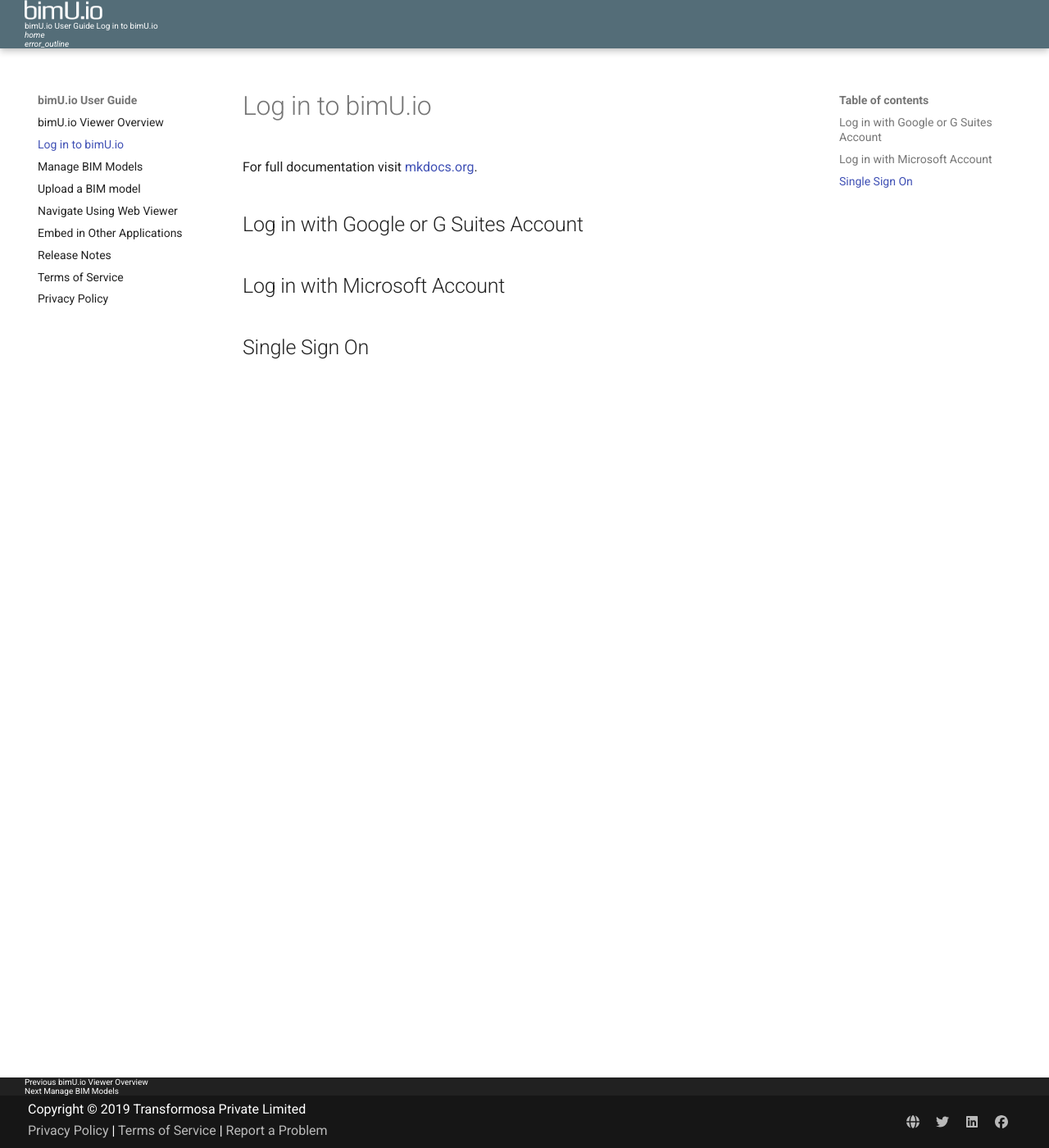
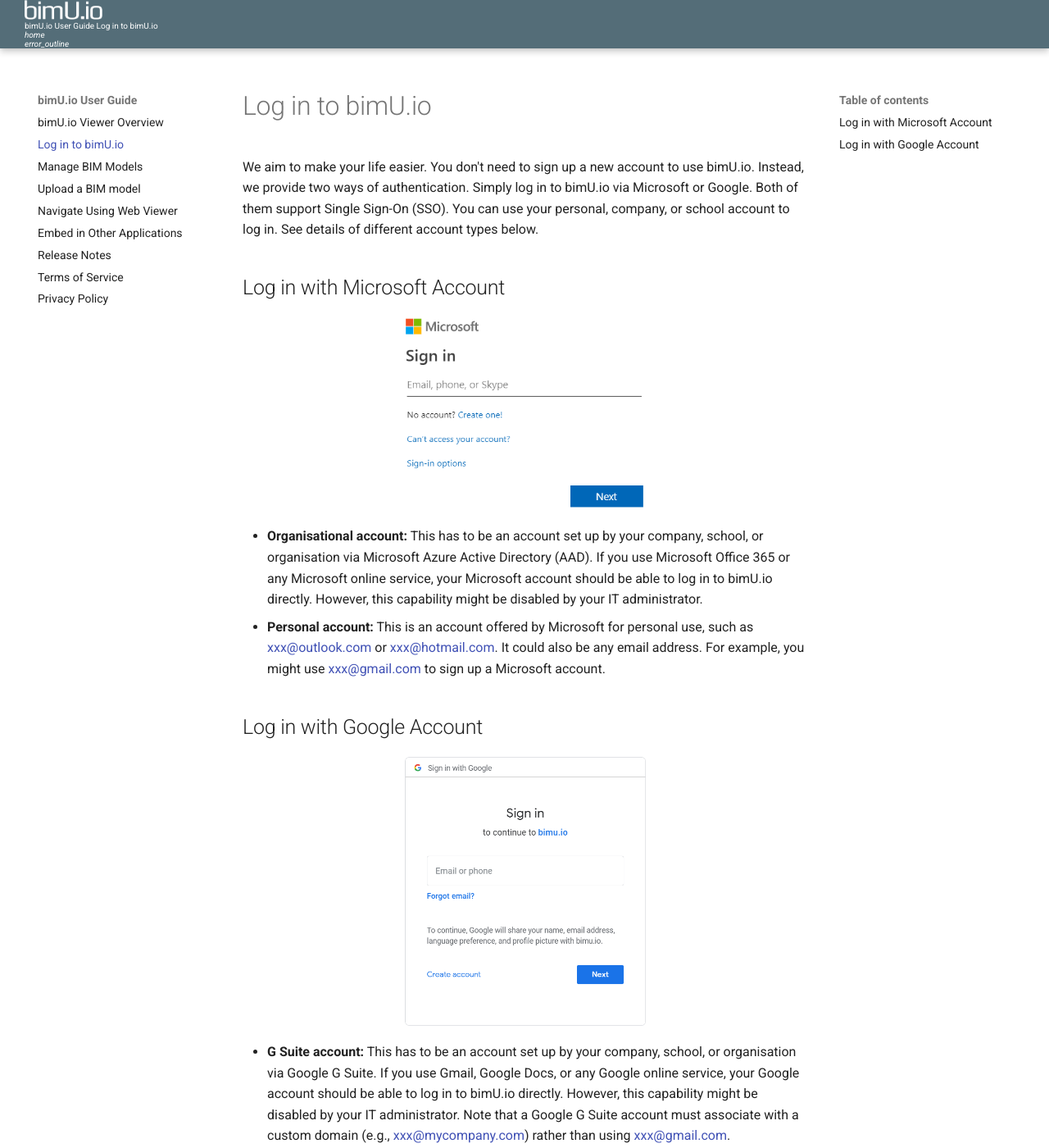
Before and after one commit to Transformosa/bimU.io.Docs, an MkDocs documentation site: the page built from docs/log-in-to-bimu-viewer.md, in a window 1280 px wide and 1400 px high. Shown: the whole window at 82% size. Built offline with MkDocs 1.6.1 and Material for MkDocs 9.7.7, drawn with Linux system fonts in a browser that asks for light colours; comment, search, counter and statistics services are not loaded; some of the changed text lies outside the part shown.

Commit message:
added custom stylesheet, added links to footer, writing login instruction

```diff
--- /dev/null
+++ b/docs/css/custom.css
@@ -0,0 +1,4 @@
+.center {
+    display: table;
+    margin: 0 auto;
+}
--- a/docs/log-in-to-bimu-viewer.md
+++ b/docs/log-in-to-bimu-viewer.md
@@ -1,9 +1,14 @@
 # Log in to bimU.io
-
-For full documentation visit [mkdocs.org](http://mkdocs.org).
-
-## Log in with Google or G Suites Account
+We aim to make your life easier. You don't need to sign up a new account to use bimU.io. Instead, we provide two ways of authentication. Simply log in to bimU.io via Microsoft or Google. Both of them support Single Sign-On (SSO). You can use your personal, company, or school account to log in. See details of different account types below.
 
 ## Log in with Microsoft Account
+![Screenshot](images/azuread.png){: class="center" style="width:300px"}
 
-## Single Sign On
+- **Organisational account:** This has to be an account set up by your company, school, or organisation via Microsoft Azure Active Directory (AAD). If you use Microsoft Office 365 or any Microsoft online service, your Microsoft account should be able to log in to bimU.io directly. However, this capability might be disabled by your IT administrator.
+- **Personal account:** This is an account offered by Microsoft for personal use, such as xxx@outlook.com or xxx@hotmail.com. It could also be any email address. For example, you might use xxx@gmail.com to sign up a Microsoft account.
+
+## Log in with Google Account
+![Screenshot](images/googleoauth.png){: class="center" style="width:300px"}
+
+* **G Suite account:** This has to be an account set up by your company, school, or organisation via Google G Suite. If you use Gmail, Google Docs, or any Google online service, your Google account should be able to log in to bimU.io directly. However, this capability might be disabled by your IT administrator. Note that a Google G Suite account must associate with a custom domain (e.g., xxx@mycompany.com) rather than using xxx@gmail.com.
+* **Gmail account:** This is an account offered by Google for personal use. It must be xxx@gmail.com.
--- a/mkdocs.yml
+++ b/mkdocs.yml
@@ -58,6 +58,7 @@
 
 # Extensions
 markdown_extensions:
+  - markdown.extensions.attr_list
   - markdown.extensions.admonition
   - markdown.extensions.codehilite:
       guess_lang: false
@@ -106,6 +107,7 @@
 
 extra_css:
   - '//wpcc.io/lib/1.0.2/cookieconsent.min.css'
+  - 'css/custom.css'
 extra_javascript:
   - '//wpcc.io/lib/1.0.2/cookieconsent.min.js'
   - 'js/initcookieconsent.js'
--- a/theme/partials/footer.html
+++ b/theme/partials/footer.html
@@ -47,11 +47,11 @@
               {{ config.copyright }}
             </div>
           {% endif %}
-          <a target="_blank" href="#">Privacy Policy</a>
+          <a target="_blank" href="/privacy-policy/">Privacy Policy</a>
            |
-          <a target="_blank" href="#">Terms of Service</a>
+          <a target="_blank" href="/terms-of-service/">Terms of Service</a>
            |
-          <a target="_blank" href="#">Report a Problem</a>
+          <a target="_blank" href="https://support.bimu.io">Report a Problem</a>
         </div>
         {% include "partials/social.html" %}
       </div>
```
Also changed, not shown: docs/images/azuread.png (added), docs/images/googleoauth.png (added), docs/images/placeholder.jpg (added).
